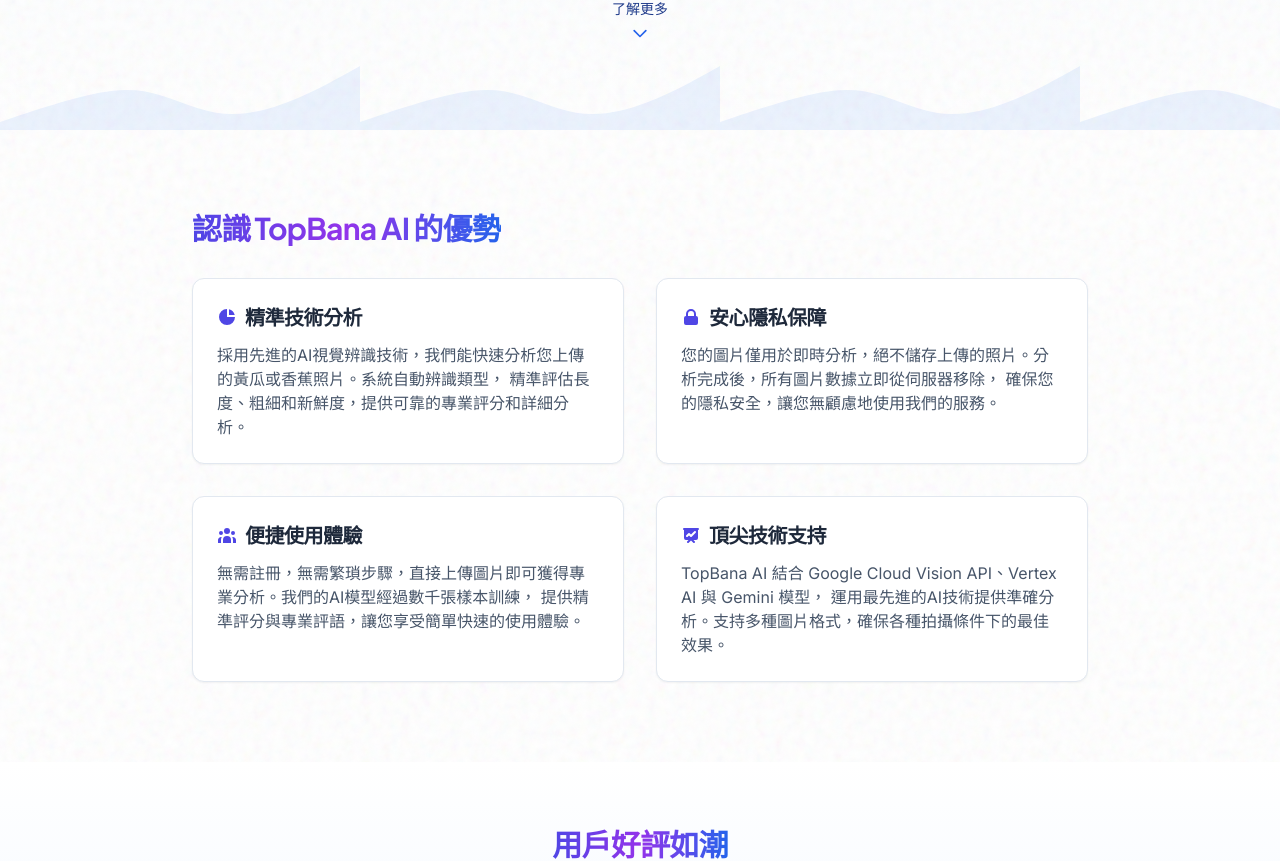
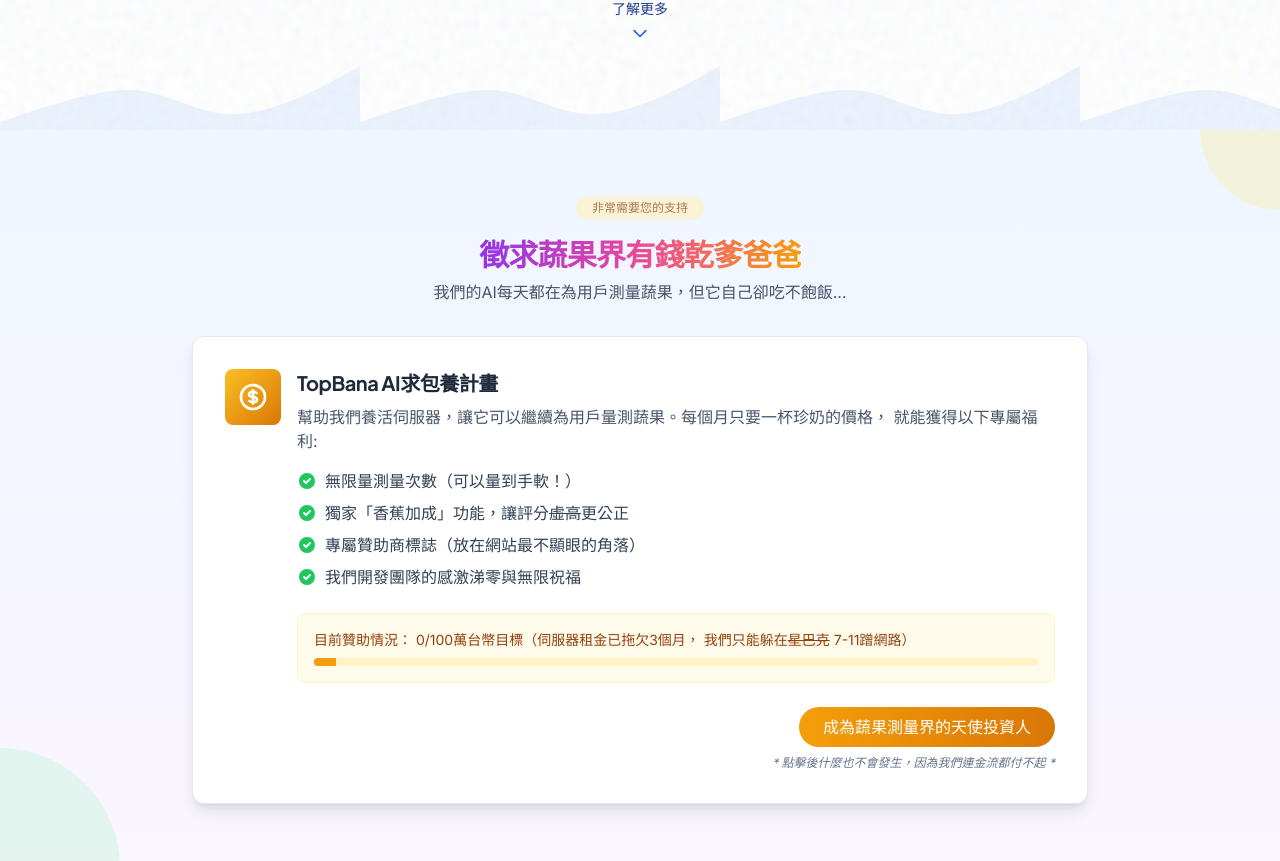
Before and after one commit to AioliaKnight/banana_test, a Next.js app: page / in a window 1280 px wide. Shown: the part 1040-1901 px from the top of the page. Built offline with nearby package versions, Linux system fonts and the light colour scheme.

Commit message:
update: 將'星巴克'改為'7-11'並添加刪除線

```diff
--- a/src/app/page.tsx
+++ b/src/app/page.tsx
@@ -300,6 +300,95 @@ export default function Home() {
             <div className="animate-bounce flex flex-col items-center">
               <span className="text-sm font-medium text-blue-900 mb-1">了解更多</span>
               <HiOutlineChevronDown className="h-5 w-5 text-blue-600" />
+            </div>
+          </div>
+        </div>
+      </div>
+
+      {/* 贊助商募集 */}
+      <div className="container mx-auto px-4 sm:px-6 lg:px-8 py-12 sm:py-16 bg-gradient-to-b from-blue-50 to-purple-50 relative overflow-hidden">
+        <div className="absolute top-0 right-0 w-40 h-40 bg-yellow-300 rounded-full opacity-20 -translate-y-1/2 translate-x-1/2"></div>
+        <div className="absolute bottom-0 left-0 w-60 h-60 bg-green-300 rounded-full opacity-20 translate-y-1/2 -translate-x-1/2"></div>
+
+        <div className="max-w-4xl mx-auto relative">
+          <div className="text-center mb-8">
+            <span className="inline-block px-4 py-1 bg-amber-100 text-amber-800 text-xs font-medium rounded-full animate-pulse">
+              非常需要您的支持
+            </span>
+            <h2 className="text-2xl sm:text-3xl font-bold mt-4 mb-2">
+              <span className="text-transparent bg-clip-text bg-gradient-to-r from-purple-600 via-pink-500 to-amber-500">
+                徵求蔬果界有錢乾爹爸爸
+              </span>
+            </h2>
+            <p className="text-slate-600 max-w-xl mx-auto">
+              我們的AI每天都在為用戶測量蔬果，但它自己卻吃不飽飯...
+            </p>
+          </div>
+
+          <div className="bg-white rounded-xl shadow-lg border border-slate-200 overflow-hidden transform hover:scale-[1.02] transition-transform">
+            <div className="p-6 sm:p-8">
+              <div className="flex items-start gap-4">
+                <div className="bg-gradient-to-br from-amber-400 to-amber-600 p-3 rounded-lg text-white">
+                  <svg xmlns="http://www.w3.org/2000/svg" className="h-8 w-8" fill="none" viewBox="0 0 24 24" stroke="currentColor">
+                    <path strokeLinecap="round" strokeLinejoin="round" strokeWidth={2} d="M12 8c-1.657 0-3 .895-3 2s1.343 2 3 2 3 .895 3 2-1.343 2-3 2m0-8c1.11 0 2.08.402 2.599 1M12 8V7m0 1v8m0 0v1m0-1c-1.11 0-2.08-.402-2.599-1M21 12a9 9 0 11-18 0 9 9 0 0118 0z" />
+                  </svg>
+                </div>
+                <div className="flex-1">
+                  <h3 className="text-xl font-bold text-slate-800 mb-2">
+                    TopBana AI求包養計畫
+                  </h3>
+                  <p className="text-slate-600 mb-4">
+                    幫助我們養活伺服器，讓它可以繼續為用戶量測蔬果。每個月只要一杯珍奶的價格，
+                    就能獲得以下專屬福利:
+                  </p>
+
+                  <ul className="space-y-2 mb-6">
+                    <li className="flex items-start gap-2">
+                      <svg className="h-5 w-5 text-green-500 flex-shrink-0 mt-0.5" fill="currentColor" viewBox="0 0 20 20" xmlns="http://www.w3.org/2000/svg">
+                        <path fillRule="evenodd" d="M10 18a8 8 0 100-16 8 8 0 000 16zm3.707-9.293a1 1 0 00-1.414-1.414L9 10.586 7.707 9.293a1 1 0 00-1.414 1.414l2 2a1 1 0 001.414 0l4-4z" clipRule="evenodd"></path>
+                      </svg>
+                      <span className="text-slate-700">無限量測量次數（可以量到手軟！）</span>
+                    </li>
+                    <li className="flex items-start gap-2">
+                      <svg className="h-5 w-5 text-green-500 flex-shrink-0 mt-0.5" fill="currentColor" viewBox="0 0 20 20" xmlns="http://www.w3.org/2000/svg">
+                        <path fillRule="evenodd" d="M10 18a8 8 0 100-16 8 8 0 000 16zm3.707-9.293a1 1 0 00-1.414-1.414L9 10.586 7.707 9.293a1 1 0 00-1.414 1.414l2 2a1 1 0 001.414 0l4-4z" clipRule="evenodd"></path>
+                      </svg>
+                      <span className="text-slate-700">獨家「香蕉加成」功能，讓評分<span className="line-through">虛高</span>更公正</span>
+                    </li>
+                    <li className="flex items-start gap-2">
+                      <svg className="h-5 w-5 text-green-500 flex-shrink-0 mt-0.5" fill="currentColor" viewBox="0 0 20 20" xmlns="http://www.w3.org/2000/svg">
+                        <path fillRule="evenodd" d="M10 18a8 8 0 100-16 8 8 0 000 16zm3.707-9.293a1 1 0 00-1.414-1.414L9 10.586 7.707 9.293a1 1 0 00-1.414 1.414l2 2a1 1 0 001.414 0l4-4z" clipRule="evenodd"></path>
+                      </svg>
+                      <span className="text-slate-700">專屬贊助商標誌（放在網站最不顯眼的角落）</span>
+                    </li>
+                    <li className="flex items-start gap-2">
+                      <svg className="h-5 w-5 text-green-500 flex-shrink-0 mt-0.5" fill="currentColor" viewBox="0 0 20 20" xmlns="http://www.w3.org/2000/svg">
+                        <path fillRule="evenodd" d="M10 18a8 8 0 100-16 8 8 0 000 16zm3.707-9.293a1 1 0 00-1.414-1.414L9 10.586 7.707 9.293a1 1 0 00-1.414 1.414l2 2a1 1 0 001.414 0l4-4z" clipRule="evenodd"></path>
+                      </svg>
+                      <span className="text-slate-700">我們開發團隊的感激涕零與無限祝福</span>
+                    </li>
+                  </ul>
+
+                  <div className="bg-amber-50 p-4 rounded-lg border border-amber-100">
+                    <p className="text-amber-800 text-sm">
+                      <span className="font-medium">目前贊助情況：</span> 0/100萬台幣目標（伺服器租金已拖欠3個月，
+                      我們只能躲在<span className="line-through">星巴克</span> 7-11蹭網路）
+                    </p>
+                    <div className="h-2 bg-amber-100 rounded-full mt-2 overflow-hidden">
+                      <div className="w-[3%] h-full bg-amber-500"></div>
+                    </div>
+                  </div>
+                </div>
+              </div>
+
+              <div className="mt-6 text-center sm:text-right">
+                <button className="bg-gradient-to-r from-amber-500 to-amber-600 text-white px-6 py-2 rounded-full font-medium hover:shadow-lg transform hover:scale-105 transition-all">
+                  成為蔬果測量界的天使投資人
+                </button>
+                <p className="text-xs text-slate-500 mt-2 italic">
+                  * 點擊後什麼也不會發生，因為我們連金流都付不起 *
+                </p>
+              </div>
             </div>
           </div>
         </div>
```
